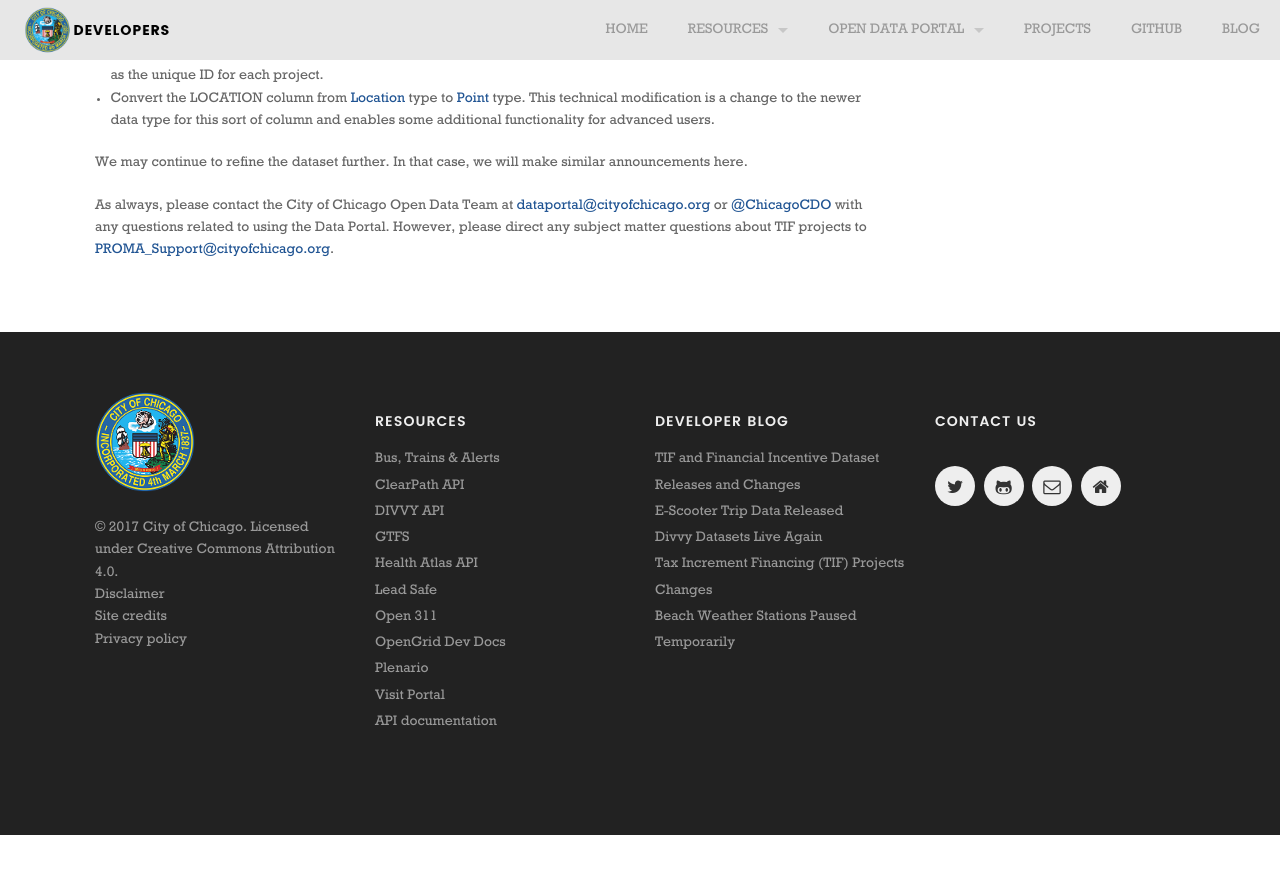
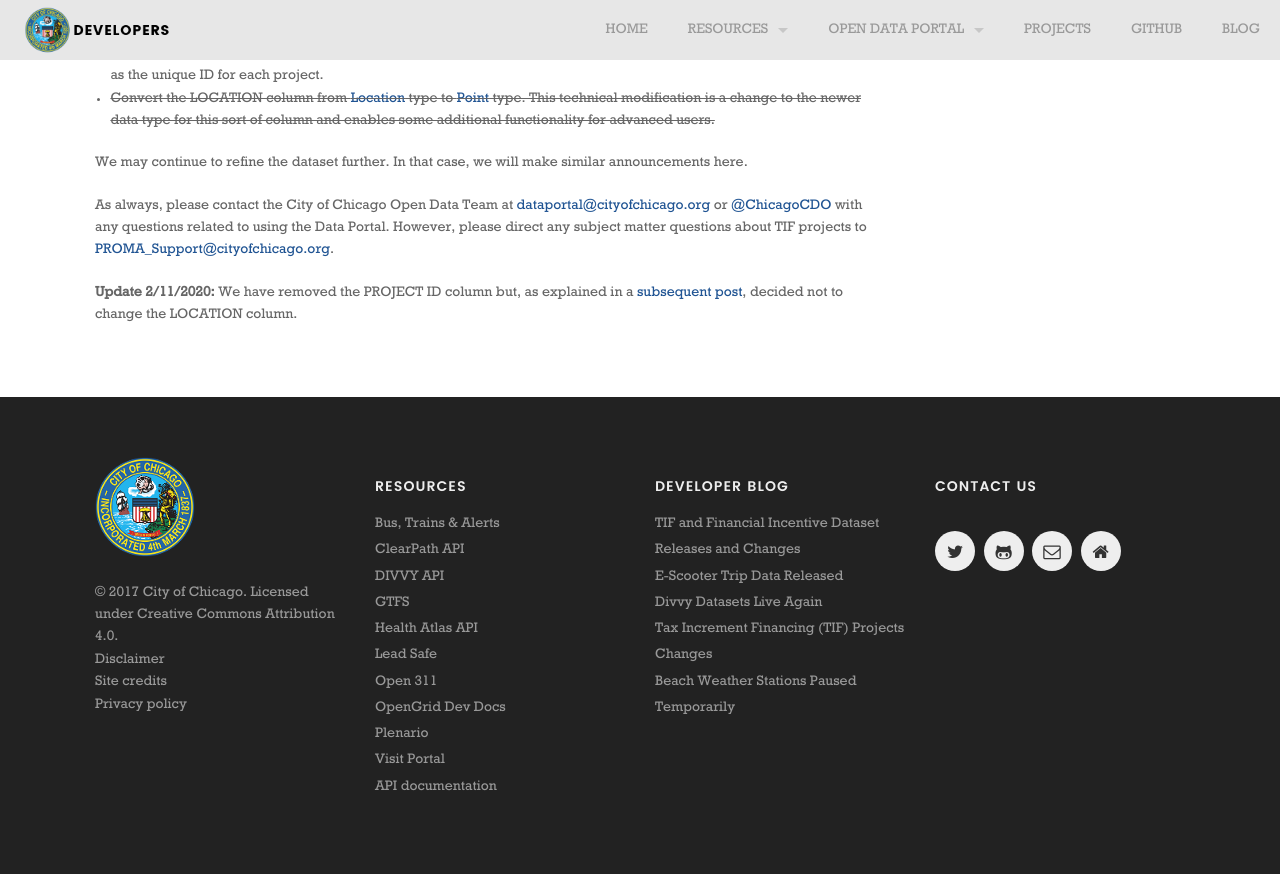
Before and after one commit to Chicago/dev.cityofchicago.org, a Jekyll site: the page built from _posts/2019-11-25-tif-project-changes.md, in a window 1280 px wide and 900 px high, scrolled down 577 px. Shown: the top 874 px of the window. Built offline with Jekyll 4.4.1, drawn with Linux system fonts in a browser that asks for light colours; some web fonts are replaced; before the commit the page ends 1412 px from its top, so only the background shows below that.

Commit message:
Update 2019-11-25-tif-project-changes.md
Updates to note that we made one of the changes and decided not to make the other.

```diff
--- a/_posts/2019-11-25-tif-project-changes.md
+++ b/_posts/2019-11-25-tif-project-changes.md
@@ -24,8 +24,10 @@
 No sooner than next week, we will make the following additional changes:
 
 *  Remove the PROJECT ID column. It is an internal system ID that is not always populated. The ID column should be used as the unique ID for each project.
-*  Convert the LOCATION column from [Location](https://dev.socrata.com/docs/datatypes/location.html) type to [Point](https://dev.socrata.com/docs/datatypes/point.html) type. This technical modification is a change to the newer data type for this sort of column and enables some additional functionality for advanced users.
+*  ~~Convert the LOCATION column from [Location](https://dev.socrata.com/docs/datatypes/location.html) type to [Point](https://dev.socrata.com/docs/datatypes/point.html) type. This technical modification is a change to the newer data type for this sort of column and enables some additional functionality for advanced users.~~
 
 We may continue to refine the dataset further. In that case, we will make similar announcements here.
 
 As always, please contact the City of Chicago Open Data Team at [dataportal@cityofchicago.org](mailto:dataportal@cityofchicago.org) or [@ChicagoCDO](https://twitter.com/ChicagoCDO) with any questions related to using the Data Portal. However, please direct any subject matter questions about TIF projects to [PROMA_Support@cityofchicago.org](mailto:PROMA_Support@cityofchicago.org).
+
+**Update 2/11/2020:** We have removed the PROJECT ID column but, as explained in a [subsequent post](http://dev.cityofchicago.org/open%20data/data%20portal/2020/02/11/financial-incentives-datasets-released.html), decided not to change the LOCATION column.
```
